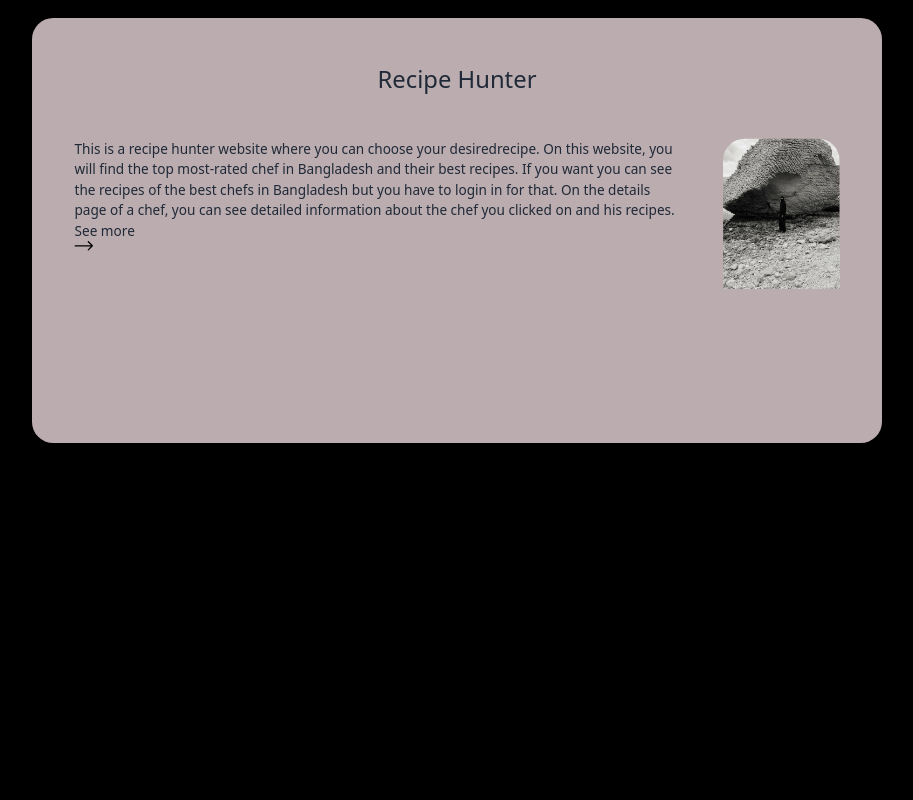
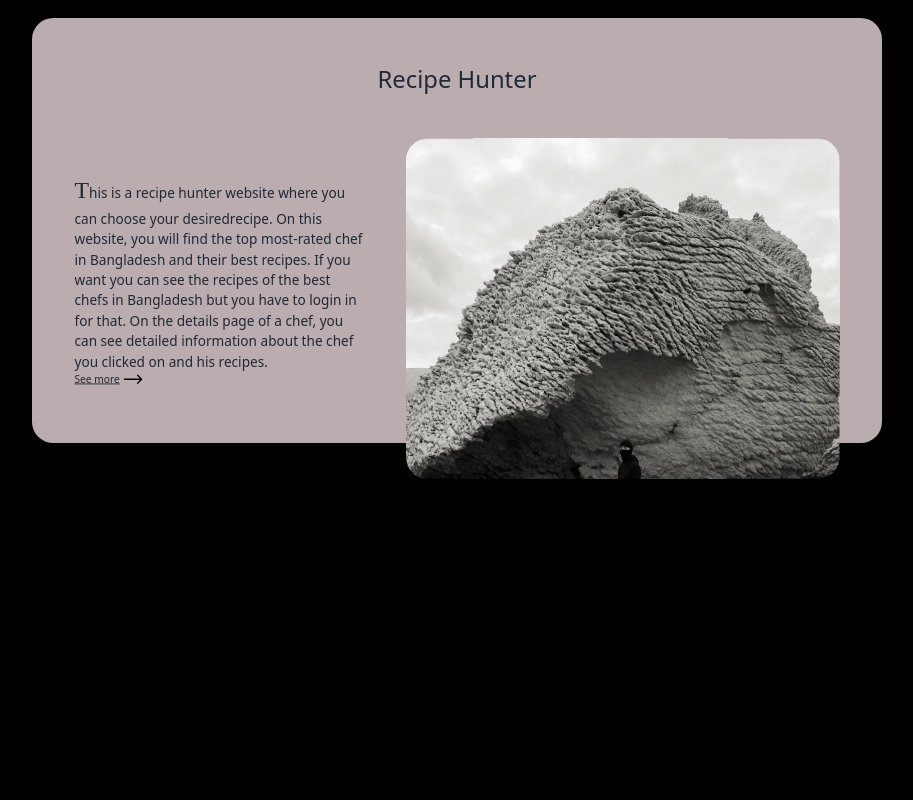
Before and after one commit to Shakil57375/shakil-s_portfolio, a React (Vite) app: page / in a window 1280 px wide. Shown: the part 1020-1820 px from the top of the page, without its empty margins (183-1096 px from the left). Built offline with nearby package versions, Linux system fonts and the light colour scheme; a web font is replaced by a local one.

Commit message:
project added

```diff
--- a/src/Components/ProjectCard.jsx
+++ b/src/Components/ProjectCard.jsx
@@ -34,7 +34,7 @@ const ProjectCard = ({
       >
         <h2>{title}</h2>
         <div className="body">
-          <div className={description}>
+          <div className="description">
             <p>{description}</p>
             <span>
               <a href={url} target="_blank" rel="noreferrer">
```
